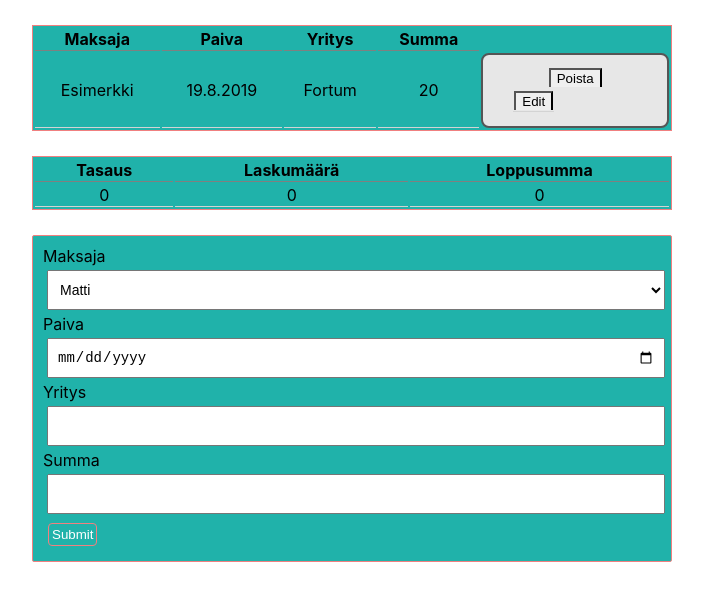
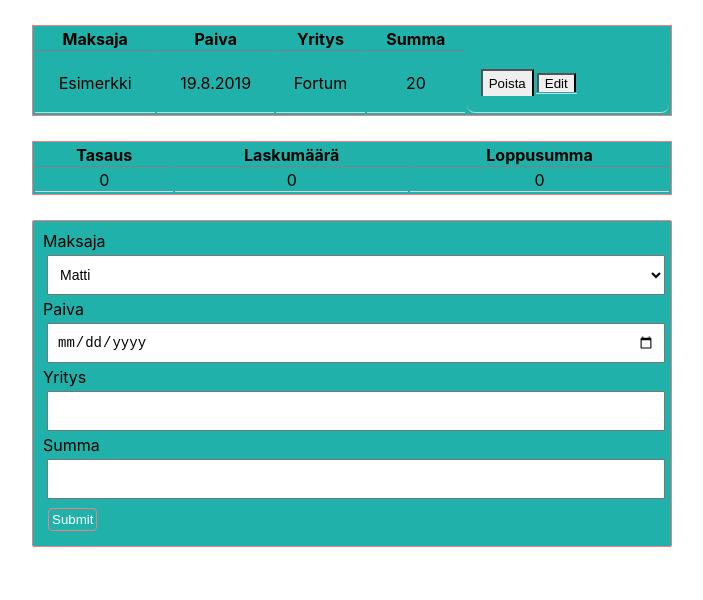
Before and after one commit to vruokon/soj_ryhmatyo_react, a React (Create React App) app: page / in a window 1280 px wide. Shown: the top 600 px of the page, without its empty margins (288-991 px from the left). Built offline with nearby package versions, Linux system fonts and the light colour scheme.

Commit message:
Muokattu poista ja edit nappulan ulkomuotoa

```diff
--- a/src/index.css
+++ b/src/index.css
@@ -29,6 +29,8 @@ td {
 }
 button {
   border-bottom: none;
+
+
 }
 form {
   width: 50%;
@@ -63,23 +65,19 @@ input[type=submit]:hover {
     background-color: #555555;
 }
 
-.buttonSarake {
-  border-bottom: none;
-}
+
 
 .buttonSarake {
-  border: 2px solid #555555;
-  background-color: #e7e7e7;
+  background-color: lightseagreen;
   font-size: 16px;
-  padding: 12px 28px;
+  padding: 16px 14px;
   border-radius: 8px;
   -webkit-transition-duration: 0.5s;
   transition-duration: 0.5s;
+  display: flex;
 }
 
-.buttonSarake:hover {
-  background-color: #555555;
-}
+
 
 input[type=text],[type=date], select, textarea {
   width: 100%;
@@ -91,7 +89,3 @@ input[type=text],[type=date], select, textarea {
   resize: vertical;
   block-size: 40px;
 }
-
-.Editbutton {
-
-}
```
